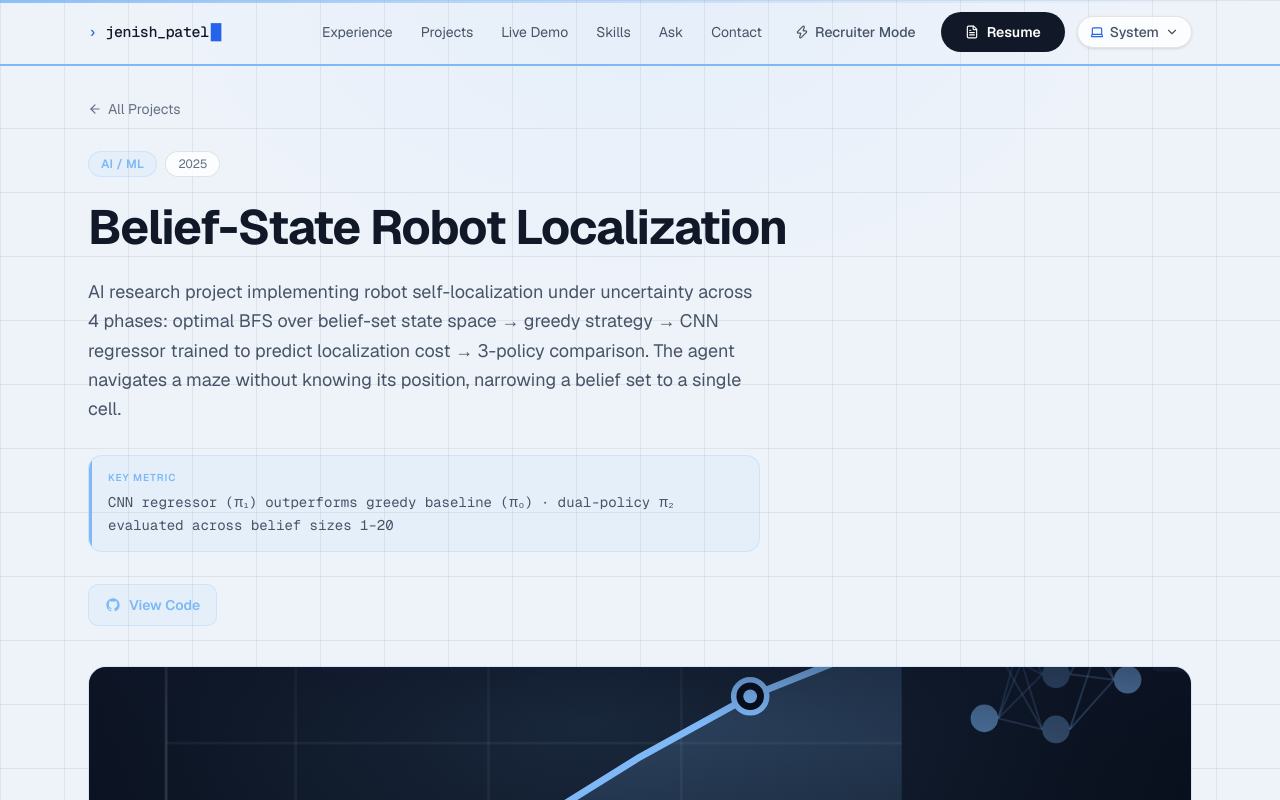
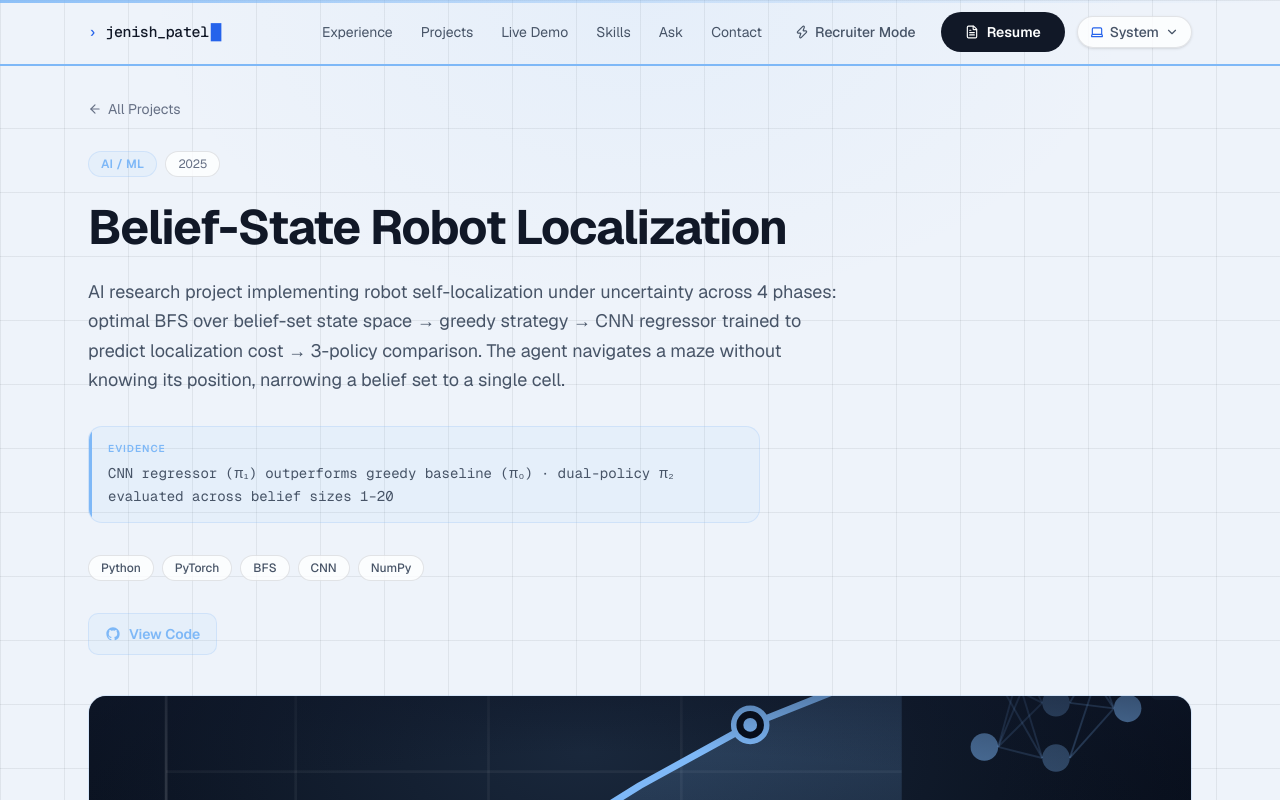
Before and after one commit to JenishPatel20/jenish-portfolio, a Next.js app: page /projects/ai-localization in a window 1280 px wide. Shown: the top 800 px of the page. Built offline with nearby package versions, Linux system fonts and the light colour scheme.

Commit message:
Improve case-study evidence hierarchy

```diff
--- a/src/components/case-study-client.tsx
+++ b/src/components/case-study-client.tsx
@@ -172,7 +172,7 @@ export function CaseStudyClient({ project, prev, next }: Props) {
           {/* Description */}
           <motion.p
             initial={{ opacity: 0, y: 12 }} animate={{ opacity: 1, y: 0 }} transition={{ duration: 0.5, delay: 0.21 }}
-            className="text-base sm:text-lg leading-relaxed mb-8 max-w-2xl"
+            className="text-base sm:text-lg leading-relaxed mb-8 max-w-3xl"
             style={{ color: "var(--pg-text-2)" }}
           >
             {project.description}
@@ -188,7 +188,7 @@ export function CaseStudyClient({ project, prev, next }: Props) {
               <div className="w-[3px] shrink-0" style={{ background: cfg.bar }} />
               <div className="px-4 py-3.5">
                 <p className="text-[10px] font-semibold uppercase tracking-widest mb-1.5" style={{ color: cfg.color }}>
-                  Key Metric
+                  Evidence
                 </p>
                 <p className="text-sm font-mono leading-relaxed" style={{ color: "var(--pg-text-2)" }}>
                   {project.highlight}
@@ -196,6 +196,22 @@ export function CaseStudyClient({ project, prev, next }: Props) {
               </div>
             </motion.div>
           )}
+
+          {/* Evidence stack */}
+          <motion.div
+            initial={{ opacity: 0, y: 10 }} animate={{ opacity: 1, y: 0 }} transition={{ duration: 0.45, delay: 0.31 }}
+            className="mb-8 flex flex-wrap gap-2"
+          >
+            {project.tags.slice(0, 5).map((tag) => (
+              <span
+                key={tag}
+                className="rounded-full px-3 py-1 text-xs font-medium"
+                style={{ background: "var(--pg-surface)", border: "1px solid var(--pg-border)", color: "var(--pg-text-2)" }}
+              >
+                {tag}
+              </span>
+            ))}
+          </motion.div>
 
           {/* Action buttons */}
           <motion.div
```
